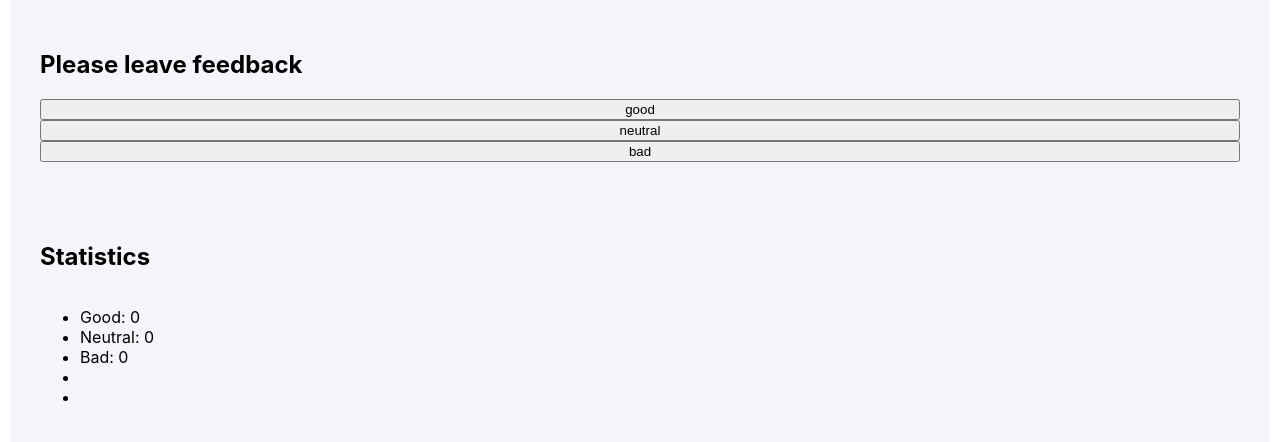
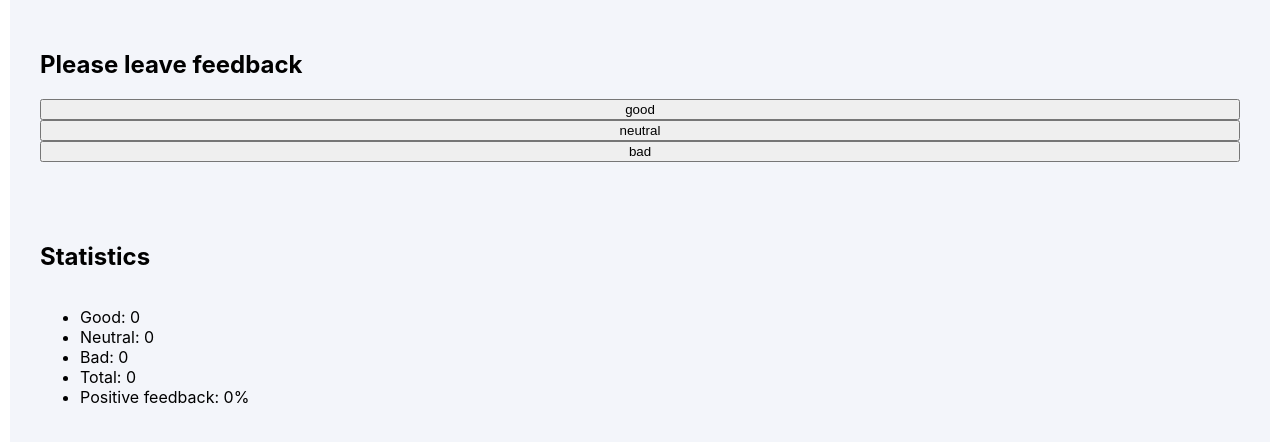
Before and after one commit to kozhushna/goit-react-hw-02-feedback, a React (Create React App) app: page / in a window 1280 px wide. Shown: the top 442 px of the page. Built offline with nearby package versions, Linux system fonts and the light colour scheme.

Commit message:
Add percent

```diff
--- a/src/components/app/App.js
+++ b/src/components/app/App.js
@@ -19,6 +19,17 @@ class App extends Component {
     this.setState(updatedState);
   };
 
+  countTotalFeedback() {
+    const { good, neutral, bad } = this.state;
+    return good + neutral + bad;
+  }
+
+  countPositiveFeedbackPercentage() {
+    const total = this.countTotalFeedback();
+    const { good } = this.state;
+    return total > 0 ? Math.round((good / total) * 100) : 0;
+  }
+
   render() {
     const { good, neutral, bad } = this.state;
     return (
@@ -30,7 +41,13 @@ class App extends Component {
           />
         </Section>
         <Section title="Statistics">
-          <Statistics good={good} neutral={neutral} bad={bad} />
+          <Statistics
+            good={good}
+            neutral={neutral}
+            bad={bad}
+            total={this.countTotalFeedback()}
+            positivePercentage={this.countPositiveFeedbackPercentage()}
+          />
         </Section>
       </>
     );
--- a/src/components/statistics/Statistics.js
+++ b/src/components/statistics/Statistics.js
@@ -1,11 +1,11 @@
-const Statistics = ({ good, neutral, bad }) => {
+const Statistics = ({ good, neutral, bad, total, positivePercentage }) => {
   return (
     <ul>
       <li>Good: {good}</li>
       <li>Neutral: {neutral}</li>
       <li>Bad: {bad}</li>
-      <li></li>
-      <li></li>
+      <li>Total: {total}</li>
+      <li>Positive feedback: {positivePercentage}%</li>
     </ul>
   );
 };
```
